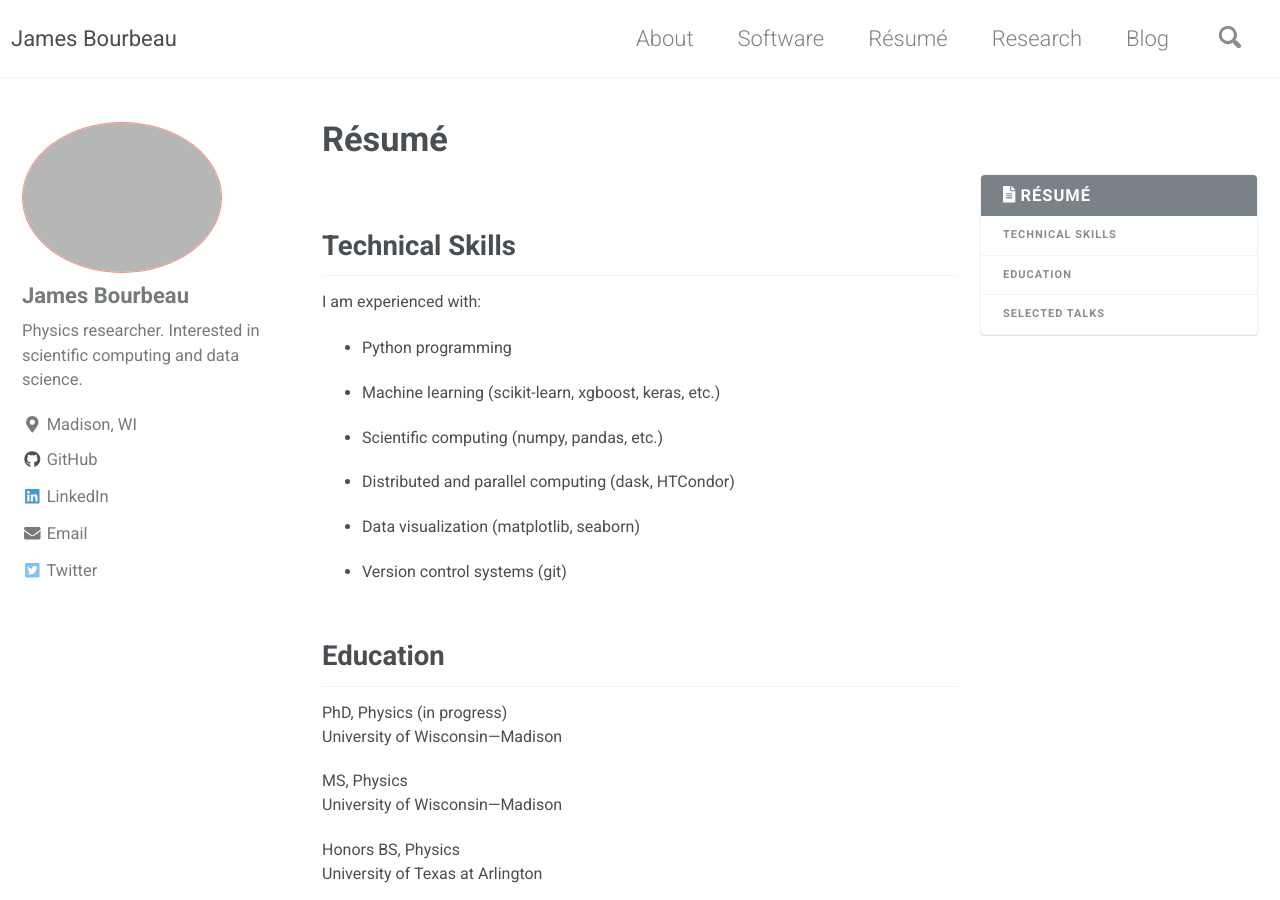
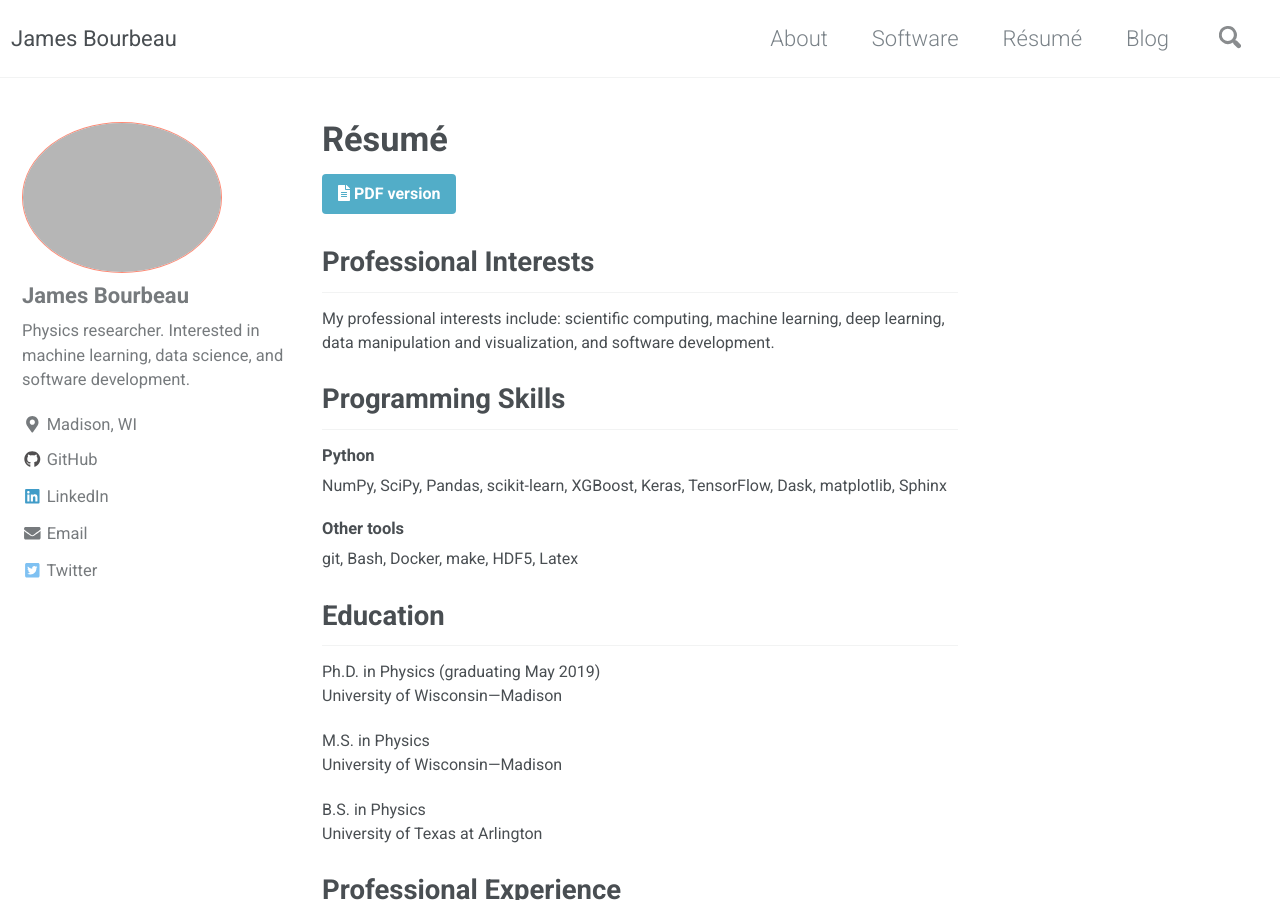
Before and after one commit to sam-fahey/jrbourbeau.github.io, a Jekyll site: the page built from _pages/cv.md, in a window 1280 px wide and 900 px high. Built offline with Jekyll 4.4.1, drawn with Linux system fonts in a browser that asks for light colours; nearby versions of some CDN libraries; some of the changed text lies outside the part shown.

Commit message:
Updates resume + other minor updates

```diff
--- a/_config.yml
+++ b/_config.yml
@@ -86,7 +86,7 @@ analytics:
 author:
   name             : "James Bourbeau"
   avatar           : "/assets/images/bio-photo.png" # path of avatar image, e.g. "/assets/images/bio-photo.jpg"
-  bio              : "Physics researcher. Interested in scientific computing and data science."
+  bio              : "Physics researcher. Interested in machine learning, data science, and software development."
   location         : "Madison, WI"
   email            : "james@jamesbourbeau.com"
   uri              :
--- a/_pages/cv.md
+++ b/_pages/cv.md
@@ -7,80 +7,71 @@ type: pages
 scope:
     path: ""
     type: pages
-toc: true
+toc: false
 toc_label: "R&eacute;sum&eacute;"
 ---
 
-## Technical Skills
-<div>
-    <p>I am experienced with:</p>
-    <ul>
-        <li>
-            <p>Python programming</p>
-        </li>
-        <li>
-            <p>Machine learning (scikit-learn, xgboost, keras, etc.)</p>
-        </li>
-        <li>
-            <p>Scientific computing (numpy, pandas, etc.)</p>
-        </li>
-        <li>
-            <p>Distributed and parallel computing (dask, HTCondor)</p>
-        </li>
-        <li>
-            <p>Data visualization (matplotlib, seaborn)</p>
-        </li>
-        <li>
-            <p>Version control systems (git)</p>
-        </li>
-    </ul>
-</div>
+<a href="{{ site.baseurl }}/assets/images/resume.pdf" class="btn btn--large btn--info"><i class="fas fa-file-alt"></i><span> PDF version </span></a>
+
+## Professional Interests
+
+My professional interests include: scientific computing, machine learning, deep learning, data manipulation and visualization, and software development.
+
+
+## Programming Skills
+
+#### Python
+NumPy, SciPy, Pandas, scikit-learn, XGBoost, Keras, TensorFlow, Dask, matplotlib, Sphinx
+
+#### Other tools
+git, Bash, Docker, make, HDF5, Latex
 
 
 ## Education
-<!-- <div>
-    <ul>
-        <li>
-            <p> PhD, Physics (in progress)
-                <br><i>University of Wisconsin&mdash;Madison</i>
-                <ul>
-                    <li>Advisor: Stefan Westerhoff</li>
-                </ul>
-            </p>
-        </li>
-        <li>
-            <p> MS, Physics
-                <br><i>University of Wisconsin&mdash;Madison</i>
-            </p>
-        </li>
-        <li>
-            <p> Honors BS, Physics
-                <br><i>University of Texas at Arlington</i>
-                <ul>
-                    <li>Minor: Mathematics</li>
-                    <li>Summa Cum Laude</li>
-                </ul>
-            </p>
-        </li>
-    </ul>
-</div> -->
 
-PhD, Physics (in progress)<br>
+Ph.D. in Physics (graduating May 2019)<br>
 University of Wisconsin&mdash;Madison
 
-MS, Physics<br>
+M.S. in Physics<br>
 University of Wisconsin&mdash;Madison
 
-Honors BS, Physics<br>
+B.S. in Physics<br>
 University of Texas at Arlington
 
+## Professional Experience
 
-## Selected Talks
+### Wisconsin IceCube Particle Astrophysics Center
+Graduate Research Assistant || Jan 2016 &mdash; Present || Madison, WI
+
+- Built a machine learning analysis framework to automate both classification and regression tasks on a 2 TB dataset of comic-ray samples
+- Developed an [open source Python package](https://github.com/jrbourbeau/pyunfold) that implements a Bayesian statistical deconvolution algorithm
+- Implemented a data processing pipeline to ensure quality data selections
+- Engineered a deep learning model to classify images collected from a global network of smart phone cameras with an accuracy of 95%
+- Developed strong written and verbal communication skills working as a member of a large scientific collaboration with hundreds of members
+
+### University of Texas at Arlington
+Undergraduate Research Assistant || May 2010 &mdash; May 2013 || Arlington, TX
+
+- Performed statistical analysis and visualization of data collected in our lab
+- Maintained and further developed research group's C++ codebase
+
+
+## Publications
+
+J. Bourbeau et al., (2018). *PyUnfold: A Python package for iterative unfolding*. Journal of Open Source Software, 3(26), 741, [https://doi.org/10.21105/joss.00741](https://doi.org/10.21105/joss.00741).
+
+M. Winter, J. Bourbeau, M. Meehan et al., *Particle Identification In Camera Image Sensors Using Computer Vision*, [https://doi.org/10.1016/j.astropartphys.2018.08.009](https://doi.org/10.1016/j.astropartphys.2018.08.009).
+
+J. Bourbeau, P. Desiati, J.C. Diaz Valez, S. Westerhoff et al. (IceCube Collaboration), *Cosmic-Ray Anisotropy with Seven Years of Data from IceCube and IceTop*, Proceedings of the 35th International Cosmic Ray Conference. [https://pos.sissa.it/301/474/pdf](https://pos.sissa.it/301/474/pdf).
+
+Y. Bai, J. Bourbeau, and T. Lin. *Dark Matter Searches with a Mono-Z' Jet*. JHEP **1506**, 205 (2015). [http://arxiv.org/pdf/1504.01395.pdf](http://arxiv.org/pdf/1504.01395.pdf).
+
+
+## Selected Presentations
 
 "Supervised machine learning in Python with scikit-learn"<br>
 Madison Python meetup (MadPy)&mdash;Madison, WI. March 2018.<br>
 [ [Slides](https://jrbourbeau.github.io/madpy-ml-sklearn-2018/) ] [ [GitHub repo](https://github.com/jrbourbeau/madpy-ml-sklearn-2018) ]
-
 
 "Introduction to the shell and Python"<br>
 IceCube Software Bootcamp&mdash;Madison, WI. June 2016.<br>
--- a/_sass/minimal-mistakes/_base.scss
+++ b/_sass/minimal-mistakes/_base.scss
@@ -27,7 +27,8 @@ h3,
 h4,
 h5,
 h6 {
-  margin: 2em 0 0.5em;
+  margin: 1.0em 0 0.5em;
+  // margin: 2em 0 0.5em;
   line-height: 1.2;
   font-family: $header-font-family;
   font-weight: bold;
```
Also changed, not shown: _data/navigation.yml (+0 -7 lines), _layouts/home.html (+2 -5 lines), _pages/software.md (+11 -11 lines), 1 other file.
